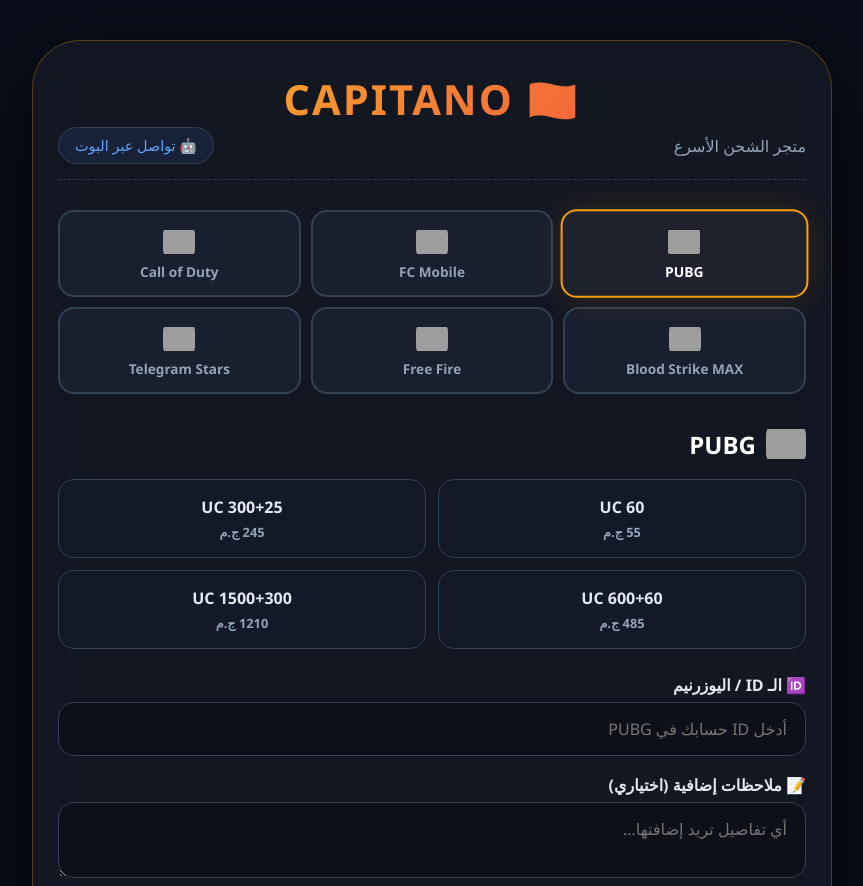
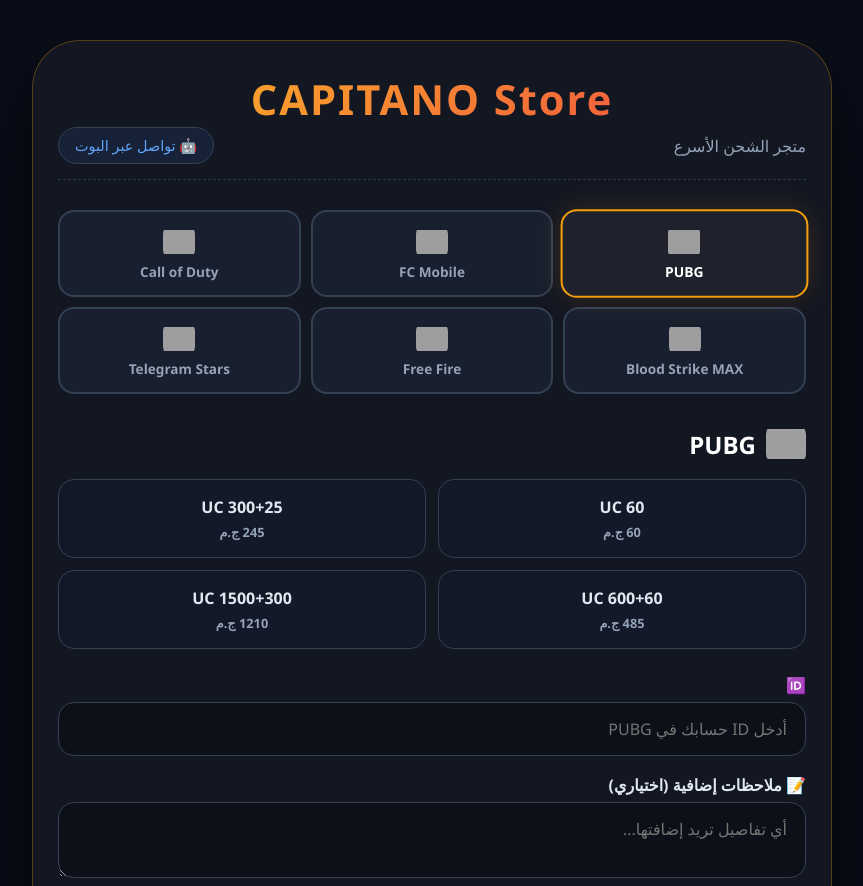
Before and after one commit to el-capitano9/CapitanoStore, a website: page public/index.html in a window 1280 px wide. Shown: the top 886 px of the page, without its empty margins (208-1071 px from the left). Drawn offline with Linux system fonts and the light colour scheme; grey boxes are pictures that could not be loaded.

Commit message:
Update index.html

```diff
--- a/public/index.html
+++ b/public/index.html
@@ -253,7 +253,7 @@
 <body>
 <div class="container" id="appContainer">
   <div class="header">
-    <h1>🏴‍☠️ CAPITANO</h1>
+    <h1>CAPITANO Store</h1>
     <div class="sub">
       <span>متجر الشحن الأسرع</span>
       <a href="https://t.me/Capitano_Store_bot" target="_blank">🤖 تواصل عبر البوت</a>
@@ -285,7 +285,7 @@
     'PUBG': {
       icon: 'https://img.icons8.com/color/48/pubg.png',
       color: '#f59e0b', rgb: '245, 158, 11',
-      packs: [{ label: '60 UC', price: 55 }, { label: '300+25 UC', price: 245 }, { label: '600+60 UC', price: 485 }, { label: '1500+300 UC', price: 1210 }],
+      packs: [{ label: '60 UC', price: 60 }, { label: '300+25 UC', price: 245 }, { label: '600+60 UC', price: 485 }, { label: '1500+300 UC', price: 1210 }],
       placeholder: 'أدخل ID حسابك في PUBG'
     },
     'FC Mobile': {
@@ -316,7 +316,7 @@
       icon: 'https://img.icons8.com/color/48/telegram-app.png',
       color: '#8b5cf6', rgb: '139, 92, 246',
       packs: [{ label: '75 Stars', price: 80 }, { label: '100 Stars', price: 115 }, { label: '150 Stars', price: 155 }, { label: '250 Stars', price: 250 }, { label: '350 Stars', price: 335 }, { label: '500 Stars', price: 470 }, { label: '750 Stars', price: 700 }, { label: 'Premium 3 Months', price: 745 }],
-      placeholder: '@username أو اليوزرنيم'
+      placeholder: '@username اليوزرنيم'
     }
   };
 
@@ -352,7 +352,7 @@
       <div class="panel-title"><img src="${game.icon}" alt="${key}" onerror="this.style.display='none'"> ${key}</div>
       <div class="packs-grid">${packsHTML}</div>
       <div class="form-group">
-        <label>🆔 الـ ID / اليوزرنيم</label>
+        <label>🆔</label>
         <input type="text" class="account-input" data-game="${key}" placeholder="${game.placeholder}" required>
       </div>
       <div class="form-group">
```
